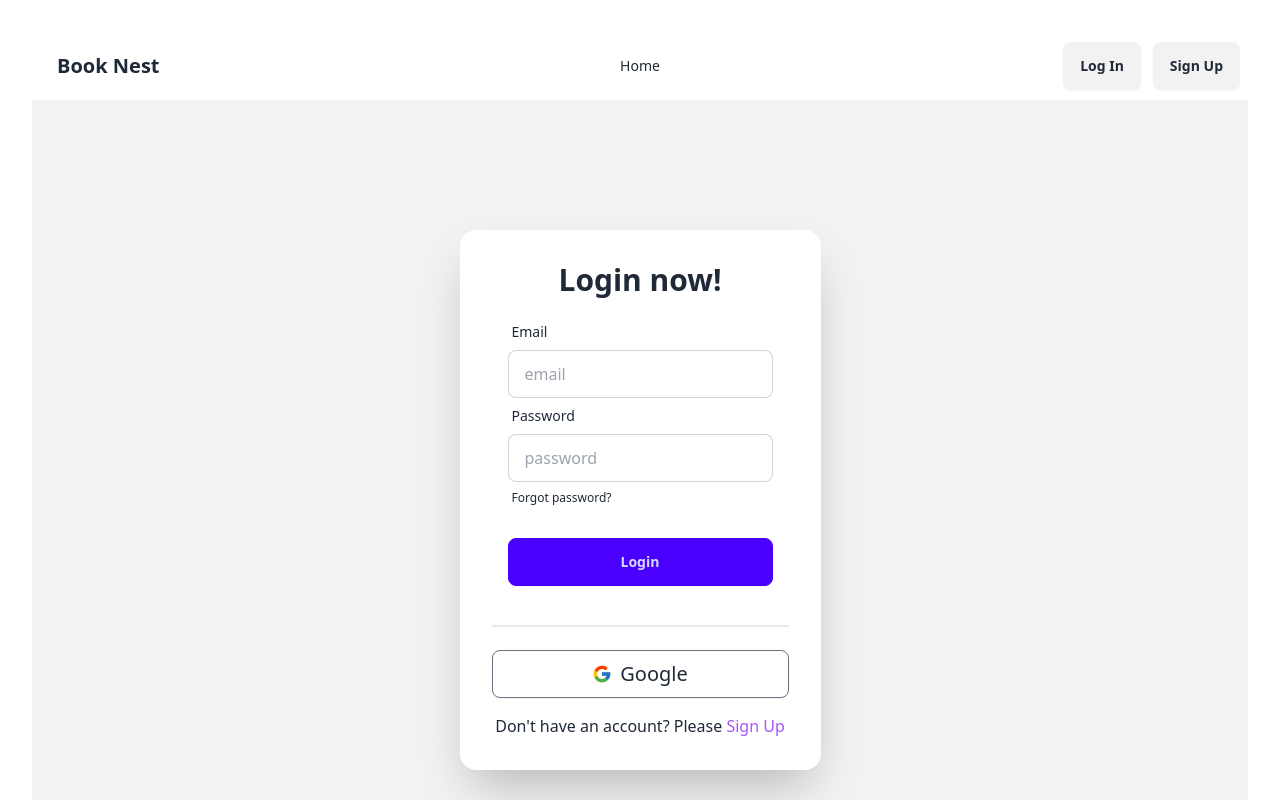
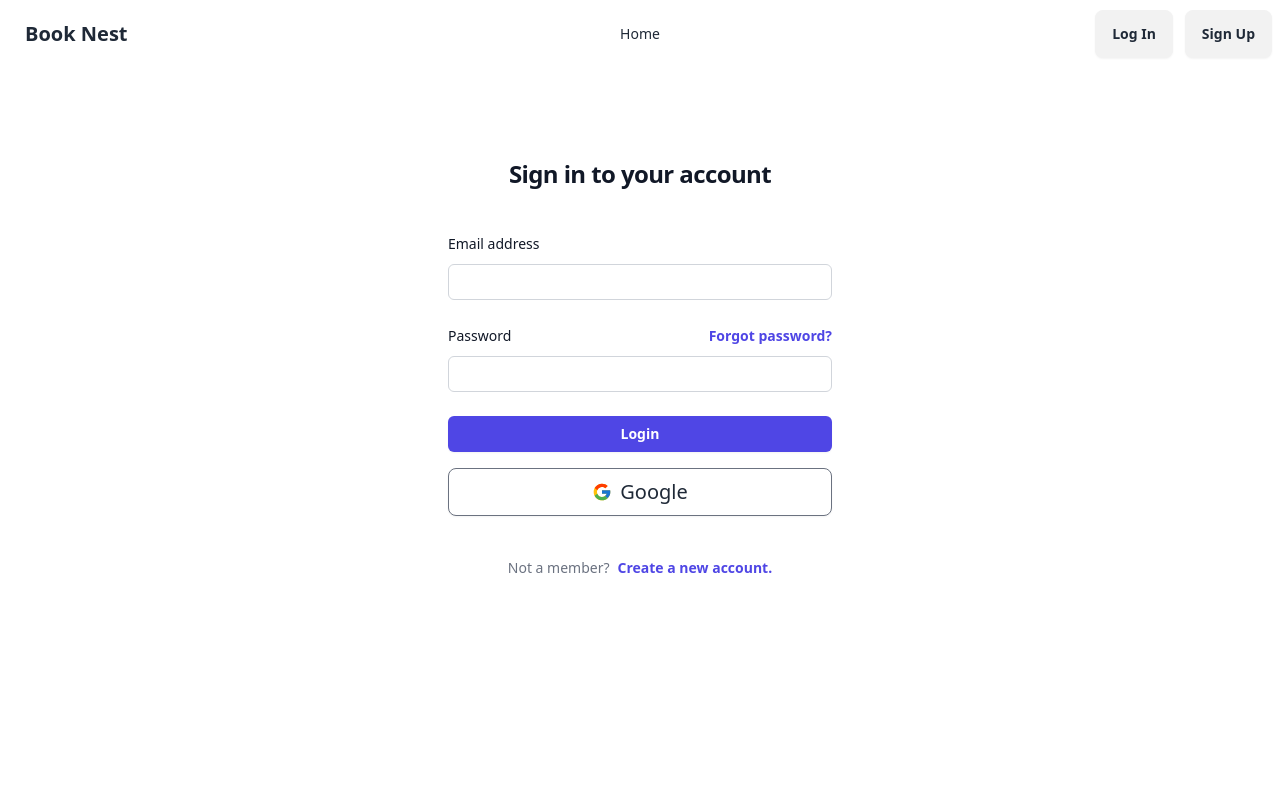
Before and after one commit to omlan99/BookNest, a React (Vite) app: page /login in a window 1280 px wide. Shown: the top 800 px of the page. Built offline with nearby package versions, Linux system fonts and the light colour scheme; no server answers.

Commit message:
added toastify and updataed login and signUp page

```diff
--- a/package.json
+++ b/package.json
@@ -20,6 +20,7 @@
     "react-hook-form": "^7.54.2",
     "react-icons": "^5.4.0",
     "react-router-dom": "^7.0.2",
+    "react-toastify": "^11.0.2",
     "sort-by": "^1.2.0",
     "swiper": "^11.2.0"
   },
--- a/src/Components/Newsletter.jsx
+++ b/src/Components/Newsletter.jsx
@@ -3,7 +3,7 @@ import { Link } from "react-router-dom";
 
 const Newsletter = () => {
   return (
-    <div  className="space-y-2 py-10 bg-[#f4f0ef] mb-10">
+    <div  className="space-y-2 py-10 bg-[#f4f0ef] mb-10 text-center">
       <h3 className="font-bold text-4xl">Sign up for our Monthly Newsletter!</h3>
       <p className="font-semibold pb-10">
         Stay up to date with all the events, good books, and updates happening
--- a/src/Pages/LogIn.jsx
+++ b/src/Pages/LogIn.jsx
@@ -1,13 +1,24 @@
-import { useContext } from "react";
-import { Link, useNavigate } from "react-router-dom";
+import React, { useContext, useEffect, useRef } from "react";
+import { Link, useLocation, useNavigate } from "react-router-dom";
 import { AuthContext } from "../Context/AuthProvider";
 import { FcGoogle } from "react-icons/fc";
-const LogIn = () => {
-  const {user, signInUser,googleSignIn} = useContext(AuthContext)
-  const navigate = useNavigate()
-  const handleGoogle = () => {
-    googleSignIn()
+import { toast } from "react-toastify";
+const Login = () => {
+  const location = useLocation();
+  console.log(location)
+  const { signInUser, googleSignIn } = useContext(AuthContext);
+  const navigate = useNavigate();
+  const emailRef = useRef()
+  const handleGoogle = async () => {
+   await googleSignIn();
+    navigate('/')
+  };
+ useEffect(() => {
+  if (location.state?.email) {
+    navigate(location.pathname, { replace: true, state: null });
   }
+}, [location, navigate]);
+
   const handleLogin = (e) => {
     e.preventDefault();
     const form = e.target;
@@ -15,71 +26,116 @@ const LogIn = () => {
     const password = form.password.value;
     console.log(email, password);
     signInUser(email, password)
-    .then(result =>{
-      console.log(result.user)
-       navigate('/')
+      .then((result) => {
+        console.log(result.user);
+        toast.success("Login Successfull", {
+          position: "top-center",
         })
-    .catch(error =>{
-      console.log(error.message)
+        navigate("/", { replace: true, state: null });
       })
+      .catch((error) => {
+        // console.log(error.message);
+        toast.error("Email and Password did not mathced", {
+          position: "top-center",
+        });
+      });
   };
+  const handleForget = () => {
+    const email = emailRef.current?.value;
+    navigate('/forgetPassword', {state : {email}})
+  }
   return (
-    <div className="hero bg-base-200 min-h-screen ">
-      <div className="hero-content flex-col lg:flex-row-reverse ">
-        <div className="card bg-base-100 w-full max-w-xl  shadow-2xl">
-          <h1 className="text-3xl font-bold">Login now!</h1>
-          <form className="max-w-2xl m-4" onSubmit={handleLogin}>
-            <div className="form-control">
-              <label className="label ">
-                <span className="label-text ">Email</span>
+    <div>
+      <div class="flex min-h-full flex-col justify-center px-6 py-12 lg:px-8">
+        <div class="sm:mx-auto sm:w-full sm:max-w-sm">
+
+          <h2 class="mt-10 text-center text-2xl/9 font-bold tracking-tight text-gray-900">
+            Sign in to your account
+          </h2>
+        </div>
+
+        <div class="mt-10 sm:mx-auto sm:w-full sm:max-w-sm">
+          <form class="space-y-6" onSubmit={handleLogin}>
+            <div>
+              <label
+                for="email"
+                class="block text-sm/6 font-medium text-gray-900"
+              >
+                Email address
               </label>
+              <div class="mt-2">
                 <input
+                  ref={emailRef}
+                  type="email"
                   name="email"
-                type="email"
-                placeholder="email"
-                className="input input-bordered"
+                  id="email"
+                  autocomplete="email"
                   required
+                  class="block w-full rounded-md bg-white px-3 py-1.5 text-base text-gray-900 outline outline-1 -outline-offset-1 outline-gray-300 placeholder:text-gray-400 focus:outline focus:outline-2 focus:-outline-offset-2 focus:outline-indigo-600 sm:text-sm/6"
                 />
               </div>
-            <div className="form-control">
-              <label className="label">
-                <span className="label-text">Password</span>
-              </label>
-              <input
-                name="password"
-                type="password"
-                placeholder="password"
-                className="input input-bordered"
-                required
-              />
-              <label className="label">
-                <a href="#" className="label-text-alt link link-hover">
-                  Forgot password?
-                </a>
-              </label>
-            </div>
-            <div className="form-control mt-6">
-              <button className="btn btn-primary">Login</button>
-            </div>
-          </form>
-          <div className="divider"></div>
-          <div className='mb-4' >
-            <button onClick={handleGoogle} className="btn btn-wide bg-white border-gray-500 text-xl font-medium w-full"><FcGoogle /> Google</button>
             </div>
 
             <div>
-            <p>
-              Don't have an account? Please{" "}
-              <Link to={"/signUp"} className="text-purple-500">
-                {" "}
-                Sign Up
+              <div class="flex items-center justify-between">
+                <label
+                  for="password"
+                  class="block text-sm/6 font-medium text-gray-900"
+                >
+                  Password
+                </label>
+                <div class="text-sm">
+                  <button
+                    type="button"
+                   onClick={handleForget}
+                    class="font-semibold text-indigo-600 hover:text-indigo-500"
+                  >
+                    Forgot password?
+                  </button>
+                </div>
+              </div>
+              <div class="mt-2">
+                <input
+                  type="password"
+                  name="password"
+                  id="password"
+                  autocomplete="current-password"
+                  required
+                  class="block w-full rounded-md bg-white px-3 py-1.5 text-base text-gray-900 outline outline-1 -outline-offset-1 outline-gray-300 placeholder:text-gray-400 focus:outline focus:outline-2 focus:-outline-offset-2 focus:outline-indigo-600 sm:text-sm/6"
+                />
+              </div>
+            </div>
+
+            <div>
+              <button
+                type="submit"
+                class="flex w-full justify-center rounded-md bg-indigo-600 px-3 py-1.5 text-sm/6 font-semibold text-white shadow-sm hover:bg-indigo-500 focus-visible:outline focus-visible:outline-2 focus-visible:outline-offset-2 focus-visible:outline-indigo-600"
+              >
+                Login
+              </button>
+            </div>
+          </form>
+          <div className="my-4">
+            <button
+              onClick={handleGoogle}
+              className="btn  bg-white border-gray-500 text-xl font-medium w-full"
+            >
+              <FcGoogle /> Google
+            </button>
+          </div>
+          <p class="mt-10 text-center text-sm/6 text-gray-500">
+            Not a member?
+            <Link
+              to={"/signup"}
+              class="font-semibold text-indigo-600 hover:text-indigo-500 ml-2"
+            >
+              Create a new account.
             </Link>
           </p>
-          </div>
         </div>
       </div>
     </div>
   );
 };
 
-export default LogIn;
+export default Login;
--- a/src/Pages/SignUp.jsx
+++ b/src/Pages/SignUp.jsx
@@ -1,115 +1,161 @@
-import React, { useContext } from 'react';
-import { Link, useNavigate } from 'react-router-dom';
-import { AuthContext } from '../Context/AuthProvider';
+import React, { useContext, useState } from "react";
+import { Link, useNavigate } from "react-router-dom";
+import { AuthContext } from "../Context/AuthProvider";
 import { FcGoogle } from "react-icons/fc";
-
+import { toast } from "react-toastify";
 const SignUp = () => {
-    const {setUser, createUser, updateUser, googleSignIn} =useContext(AuthContext)
-    const navigate = useNavigate()
+  const { createUser, updateUser, setUser, googleSignIn } = useContext(AuthContext);
+  const navigate = useNavigate();
   const handleGoogle = () => {
     googleSignIn()
+    navigate("/");
   }
-    // const validatePassword = (password) => {
-    //   const passwordRegex = /^(?=.*[A-Za-z])(?=.*\d)[A-Za-z\d]{6,}$/;
-    //   return passwordRegex.test(password);
-    // };
-    const handleSubmit = e => {
-      e.preventDefault()
+
+  const validatePassword = (password) => {
+    const passwordRegex = /^(?=.*[A-Za-z])(?=.*\d)[A-Za-z\d]{6,}$/;
+    return passwordRegex.test(password);
+  };
+
+  const handleSubmit = (e) => {
+    e.preventDefault();
     const form = e.target;
     const name = form.name.value;
     const email = form.email.value;
     const photo = form.photo.value;
     const password = form.password.value;
-      console.log(name, email , photo, password)
-      // if (!validatePassword(password)) {
-      //   console.log("Password must be at least 8 characters, include letters and numbers");
-      // }
-      createUser(email,password)
-      .then(result =>{
-        console.log(result.user)
-        setUser(result.user)
-        updateUser({displayName : name , photoURL : photo})
+    if (!validatePassword(password)) {
+        return toast.error("Password must have at least 6 characters, including uppercase and lowercase.", {position : "top-center"});
+      }
+    createUser(email, password)
+      .then((result) => {
+        console.log(result.user);
+        setUser(result.user);
+        updateUser({ displayName: name, photoURL: photo })
           .then(() => {
-          navigate('/')
+            navigate("/");
+            toast.success(`${name} created a new account`, {position : 'top-center'})
           })
-        .catch(err =>{
-          console.log(err)
+          .catch((err) => {
+              console.log(err);
+            });
         })
+        .catch((error) => {
+          toast.error('You already have an account, Please Login', {position:'top-center'})
+        console.log(error.message);
+      });
+  };
 
-      })
-      .catch(error => {
-        console.log(error.message)
-      })
+  return (
+    <div>
+      <div class="flex min-h-full flex-col justify-center px-6 py-12 lg:px-8">
+        <div class="sm:mx-auto sm:w-full sm:max-w-sm">
 
-    }
-    return (
-      <div className="hero bg-base-200 min-h-screen ">
-      <div className="hero-content flex-col lg:flex-row-reverse ">
-        <div className="card bg-base-100 w-full max-w-xl  shadow-2xl">
-          <h1 className="text-3xl font-bold ">Sign Up now!</h1>
+          <h2 class="mt-10 text-center text-2xl/9 font-bold tracking-tight text-gray-900">
+            Create a new account
+          </h2>
+        </div>
 
-
-          <form className=" m-4" onSubmit={handleSubmit}>
-          <div className="form-control" >
-              <label className="label ">
-                <span className="label-text ">Name</span>
+        <div class="mt-10 sm:mx-auto sm:w-full sm:max-w-sm">
+          <form class="space-y-6" onSubmit={handleSubmit}>
+            <div>
+              <label
+                for="email"
+                class="block text-sm/6 font-medium text-gray-900"
+              >
+                User Name
               </label>
+              <div class="mt-2">
                 <input
                   type="text"
-                name='name'
-                placeholder="User Name"
-                className="input input-bordered"
+                  name="name"
                   required
+                  class="block w-full rounded-md bg-white px-3 py-1.5 text-base text-gray-900 outline outline-1 -outline-offset-1 outline-gray-300 placeholder:text-gray-400 focus:outline focus:outline-2 focus:-outline-offset-2 focus:outline-indigo-600 sm:text-sm/6"
                 />
               </div>
-            <div className="form-control">
-              <label className="label ">
-                <span className="label-text ">Email</span>
+            </div>
+
+            <div>
+              <label
+                for="email"
+                class="block text-sm/6 font-medium text-gray-900"
+              >
+                Upload a profile Photo
               </label>
+              <div class="mt-2">
                 <input
-                name='email'
-                type="email"
-                placeholder="email"
-                className="input input-bordered"
-                required
+                  type="url"
+                  name="photo"
+                  class="block w-full rounded-md bg-white px-3 py-1.5 text-base text-gray-900 outline outline-1 -outline-offset-1 outline-gray-300 placeholder:text-gray-400 focus:outline focus:outline-2 focus:-outline-offset-2 focus:outline-indigo-600 sm:text-sm/6"
                 />
               </div>
-            <div className="form-control">
-              <label className="label ">
-                <span className="label-text ">Photo URL</span>
+            </div>
+
+            <div>
+              <label
+                for="email"
+                class="block text-sm/6 font-medium text-gray-900"
+              >
+                Email address
               </label>
+              <div class="mt-2">
                 <input
-                type="url"
-                name='photo'
-                placeholder="Photo URL"
-                className="input input-bordered"
+                  type="email"
+                  name="email"
+                  id="email"
+                  autocomplete="email"
                   required
+                  class="block w-full rounded-md bg-white px-3 py-1.5 text-base text-gray-900 outline outline-1 -outline-offset-1 outline-gray-300 placeholder:text-gray-400 focus:outline focus:outline-2 focus:-outline-offset-2 focus:outline-indigo-600 sm:text-sm/6"
                 />
               </div>
-            <div className="form-control">
-              <label className="label">
-                <span className="label-text">Password</span>
+            </div>
+
+            <div>
+              <div class="flex items-center justify-between">
+                <label
+                  for="password"
+                  class="block text-sm/6 font-medium text-gray-900"
+                >
+                  Password
                 </label>
+              </div>
+              <div class="mt-2 relative">
                 <input
                   type="password"
-                name='password'
-                placeholder="password"
-                className="input input-bordered"
+                  name="password"
+                  id="password"
+                  autocomplete="current-password"
                   required
+                  class="block w-full rounded-md bg-white px-3 py-1.5 text-base text-gray-900 outline outline-1 -outline-offset-1 outline-gray-300 placeholder:text-gray-400 focus:outline focus:outline-2 focus:-outline-offset-2 focus:outline-indigo-600 sm:text-sm/6"
                 />
+              </div>
+            </div>
 
-            </div>
-            <div className="form-control mt-6">
-              <button className="btn btn-primary">Sign Up</button>
+            <div>
+              <button
+                type="submit"
+                class="flex w-full justify-center rounded-md bg-indigo-600 px-3 py-1.5 text-sm/6 font-semibold text-white shadow-sm hover:bg-indigo-500 focus-visible:outline focus-visible:outline-2 focus-visible:outline-offset-2 focus-visible:outline-indigo-600"
+              >
+                Register
+              </button>
             </div>
           </form>
-          <div className="divider"></div>
-          <div className='mb-4' >
-          <button onClick={handleGoogle} className="btn  bg-white border-gray-500 text-xl font-medium btn-wide"><FcGoogle /> Google</button>
+          <div className="my-4">
+            <button
+              onClick={handleGoogle}
+              className="btn  bg-white border-gray-500 text-xl font-medium w-full"
+            >
+              <FcGoogle /> Google
+            </button>
           </div>
-          <div>
-             <p>Already have an account? Please <Link to={'/login'} className="text-purple-500"> Log In</Link></p>
-          </div>
+          <p class="mt-10 text-center text-sm/6 text-gray-500">
+            Already have an account.
+            <Link
+              to={"/login"}
+              class="font-semibold text-indigo-600 hover:text-indigo-500 ml-2"
+            >
+              Login Here
+            </Link>
+          </p>
         </div>
       </div>
     </div>
--- a/src/main.jsx
+++ b/src/main.jsx
@@ -1,7 +1,7 @@
 import { StrictMode } from "react";
 import { createRoot } from "react-dom/client";
 import "./index.css";
-import App from "./App.jsx";
+// import App from "./App.jsx";
 import { RouterProvider } from "react-router-dom";
 import router from "./Routes/routes.jsx";
 import AuthProvider from "./Context/AuthProvider.jsx";
```
Also changed, not shown: 1 other file (tests, documents, lock files or other folders). Lines whose indentation alone changed are shown as unchanged.
